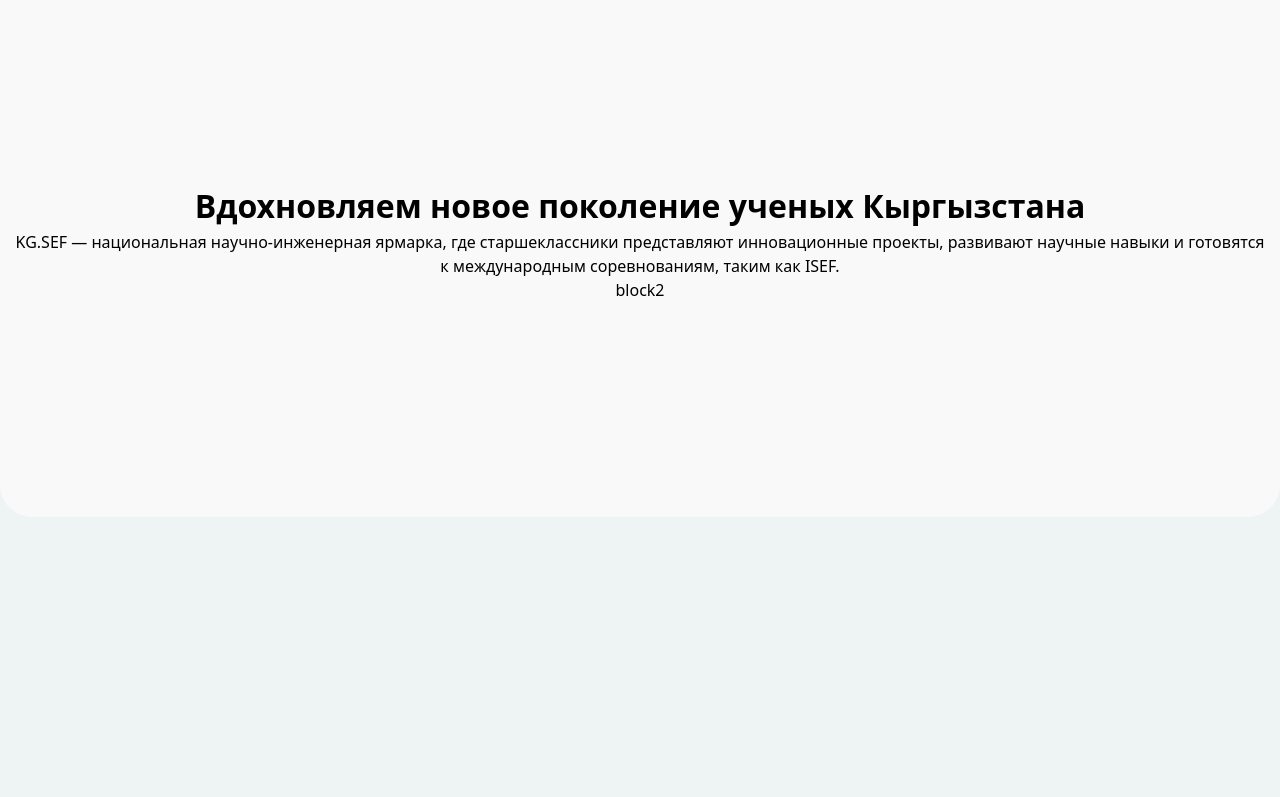
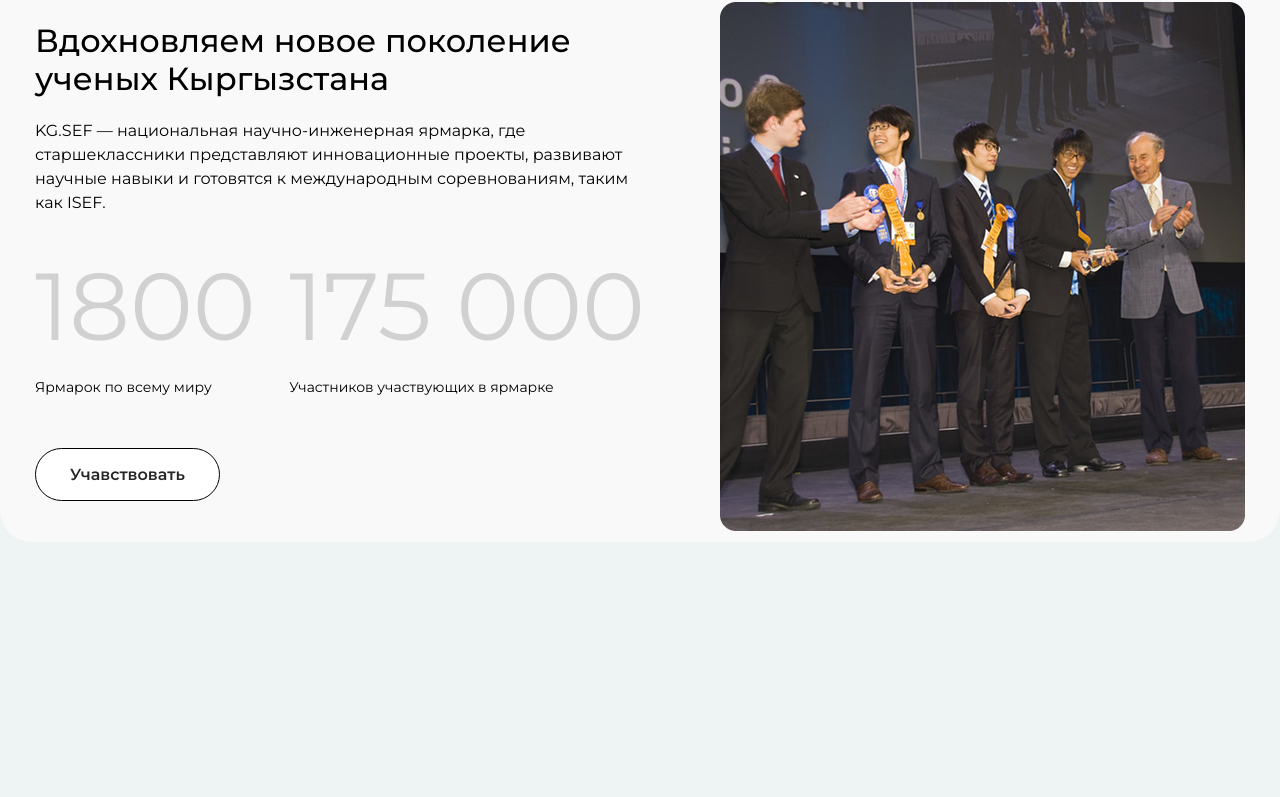
Before and after one commit to Scr00b1e/kg.sef, a React (Vite) app: page / in a window 1280 px wide. Shown: the part 783-1580 px from the top of the page. Built offline with nearby package versions, Linux system fonts and the light colour scheme.

Commit message:
changed blockOne

```diff
--- a/src/index.scss
+++ b/src/index.scss
@@ -1,17 +1,19 @@
+@import url('https://fonts.googleapis.com/css2?family=Montserrat:wght@400;500;600&display=swap');
+
 *,
 *::after,
 *::before {
-    margin: 0;
-    padding: 0;
-    box-sizing: border-box;
+  margin: 0;
+  padding: 0;
+  box-sizing: border-box;
 }
 
 body {
-    position: relative;
+  position: relative;
 }
 
 :root {
-  font-family: system-ui, Avenir, Helvetica, Arial, sans-serif;
+  font-family: 'Montserrat', sans-serif;
   line-height: 1.5;
   font-weight: 400;
 
@@ -26,13 +28,14 @@
 }
 
 ul {
-    list-style: none;
+  list-style: none;
 }
 
 a {
   font-weight: 500;
   text-decoration: inherit;
 }
+
 a:hover {
   color: #535bf2;
 }
@@ -48,9 +51,11 @@
   cursor: pointer;
   transition: border-color 0.25s;
 }
+
 button:hover {
   border-color: #646cff;
 }
+
 button:focus,
 button:focus-visible {
   outline: 4px auto -webkit-focus-ring-color;
--- a/src/pages/BlockOne.jsx
+++ b/src/pages/BlockOne.jsx
@@ -7,11 +7,24 @@
             <div className='blockOne'>
                 <div className='blockOne_content'>
                     <div className="blockOne_words">
-                        <h1 className='blockOne_title'>Вдохновляем новое поколение ученых Кыргызстана</h1>
-                        <p className='blockOne_text'>KG.SEF — национальная научно-инженерная ярмарка, где старшеклассники представляют инновационные проекты, развивают научные навыки и готовятся к международным соревнованиям, таким как ISEF.</p>
+                        <div className="blockOne_info">
+                            <h1 className='blockOne_title'>Вдохновляем новое поколение ученых Кыргызстана</h1>
+                            <p className='blockOne_text'>KG.SEF — национальная научно-инженерная ярмарка, где старшеклассники представляют инновационные проекты, развивают научные навыки и готовятся к международным соревнованиям, таким как ISEF.</p>
+                        </div>
+                        <div className="blockOne_numbers">
+                            <div className="blockOne_numberOne">
+                                <h1>1800</h1>
+                                <p>Ярмарок по всему миру</p>
+                            </div>
+                            <div className="blockOne_numberOne">
+                                <h1>175 000</h1>
+                                <p>Участников участвующих в ярмарке</p>
+                            </div>
+                        </div>
+                        <button className='blockOne_button'>Учавствовать</button>
                     </div>
                     <div className='blockOne_img'>
-                        block2
+                        <img src="src/assets/students.png" alt="" />
                     </div>
                 </div>
             </div>
--- a/src/styles/blockOne.scss
+++ b/src/styles/blockOne.scss
@@ -1,5 +1,5 @@
 .blockOne {
-    min-height: 550px;
+    min-height: 575px;
     width: 100%;
     color: #000;
 
@@ -9,13 +9,10 @@
         max-height: 575px;
         max-width: 1440px;
         margin: 0 auto;
-        padding: 10px;
+        padding: 35px;
 
         display: flex;
-        flex-direction: column;
-        align-items: center;
-        justify-content: center;
-        text-align: center;
+        justify-content: space-between;
         background-color: #F9F9F9;
         border-radius: 32px;
 
@@ -27,4 +24,64 @@
 
         transform: translateY(-450px);
     }
+
+    &_info {
+        width: 100%;
+        max-width: 610px;
+    }
+
+    &_title {
+        font-weight: 500;
+        font-size: 32px;
+        line-height: 1.2;
+        margin: 20px 0;
+    }
+
+    &_text {
+        font-size: 16px;
+        font-weight: 400;
+        margin-bottom: 20px;
+    }
+
+    &_numbers {
+        display: flex;
+        justify-content: space-between;
+    }
+
+    &_numberOne {
+        margin-bottom: 20px;
+
+        h1 {
+            font-size: 95px;
+            font-weight: 400;
+            color: rgba(0, 0, 0, 0.16);
+        }
+
+        p {
+            font-size: 14px;
+        }
+    }
+
+    &_button {
+        margin-top: 30px;
+        padding: 16px 34px;
+        color: #262626;
+        font-size: 16px;
+        font-weight: 600;
+        background-color: #fff;
+        border: 1.5px solid #000;
+        border-radius: 44px;
+        cursor: pointer;
+        transition: background-color 0.3s ease;
+
+        outline: none;
+
+        &:focus {
+            outline: none;
+        }
+
+        &:hover {
+            border: 3px solid #000;
+        }
+    }
 }
--- a/src/styles/home.scss
+++ b/src/styles/home.scss
@@ -25,15 +25,16 @@
         font-weight: 700;
         font-size: 50px;
         color: #fff;
-        letter-spacing: normal;
+        line-height: 1;
     }
 
     &_text {
-        width: 300px;
-        margin-top: 10px;
+        width: 360px;
+        margin-top: 25px;
         font-weight: 400;
         font-size: 16px;
         text-align: center;
+        line-height: 1.6;
     }
 
     &_btn {
```
Also changed, not shown: src/assets/students.png (added).
